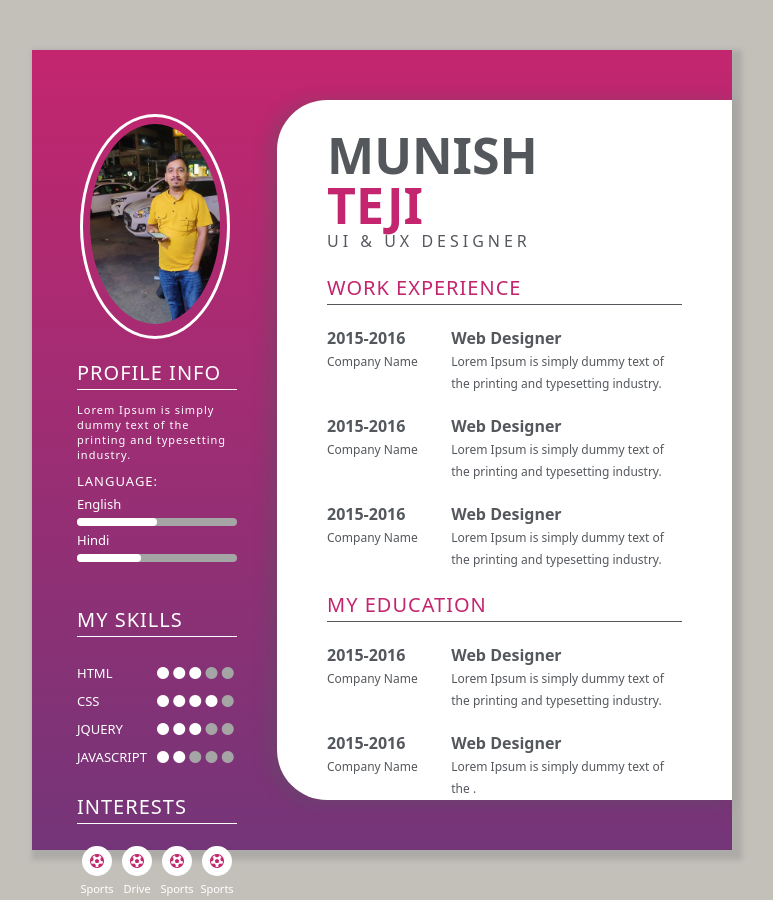
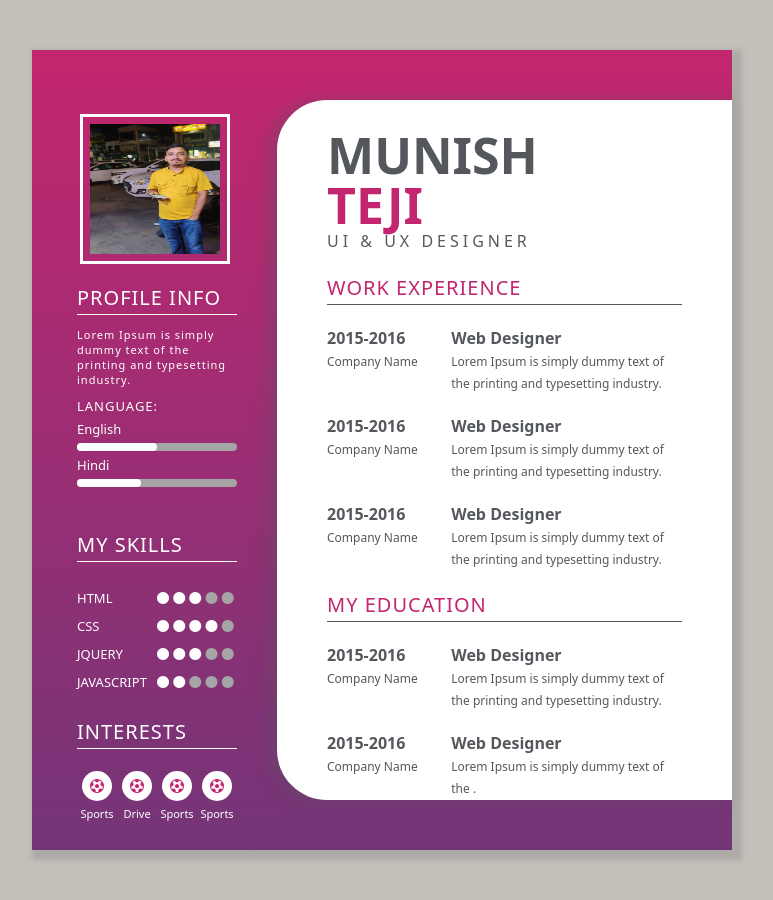
Before and after one commit to MunishTeji/MunishTeji.github.io, a plain HTML site: page index.html in a window 1280 px wide. Shown: the whole page, without its empty margins (258-1031 px from the left). Drawn offline with Linux system fonts and the light colour scheme.

Commit message:
change css

```diff
--- a/index.css
+++ b/index.css
@@ -23,9 +23,9 @@ body{background: var(--background);}
 .right-box{width: 65%; float: left; background-color: var(--white); height: 700px;
 	margin: 50px 0px; border-radius: 50px 0px 0px 50px; padding:30px 50px;
 	box-shadow: -7px 2px 15px 2px #54585d52;}
-.profile{width: 150px;  border: 3px solid var(--white);
-	padding: 7px; border-radius: 50%; margin: 20px auto;}
-.profile img{width: 130px; border-radius: 50%;}
+.profile{width: 150px; height: 150px; border: 3px solid var(--white);
+	padding: 7px;  margin: 20px auto;}
+.profile img{width: 130px; height: 130px;}
 .content-box{    padding: 0px 40px 0px 45px;}
 .content-box h2{text-transform: uppercase;font-weight: 500;color: var(--white);
 	letter-spacing: 1px; font-size: 20px;}
```
